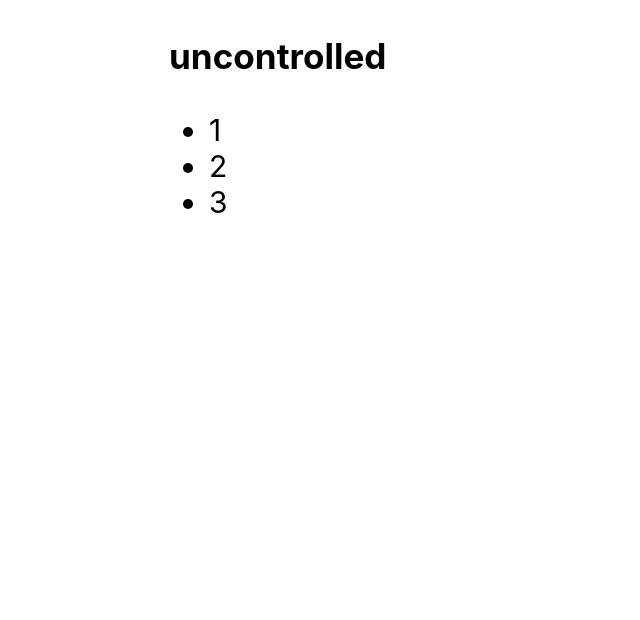
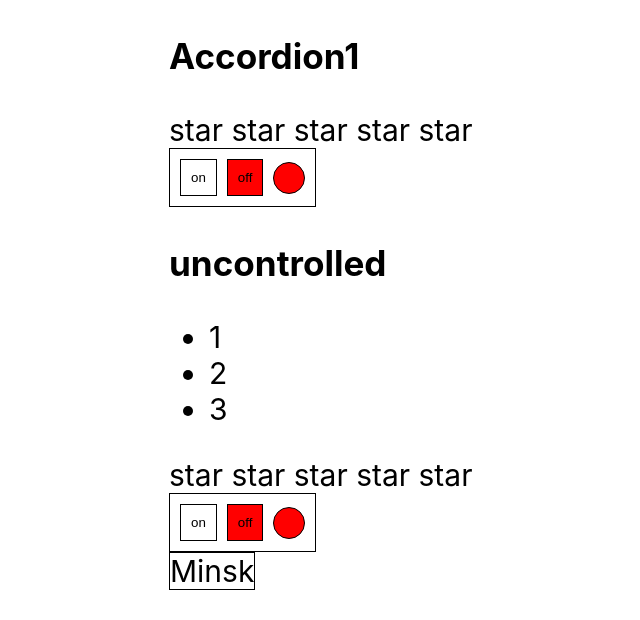
Before and after one commit to ArtLevel/React-in-detail, a React (Create React App) app: page / in a window 1280 px wide. Shown: the top 620 px of the page, without its empty margins (171-811 px from the left). Built offline with nearby package versions, Linux system fonts and the light colour scheme.

Commit message:
Refactor

```diff
--- a/src/App.tsx
+++ b/src/App.tsx
@@ -1,12 +1,12 @@
 import './App.css'
-import { Accordion } from './components/Accordion/Accordion'
-import { Rating, RatingValueT } from './components/Raiting/Raiting'
-import { OnOff } from './components/OnOff/OnOff'
-import { UncontrolledAccordion } from './components/UncontrolledAccordion/UncontrolledAccordion'
-import { UncontrolledRating } from './components/UncontrolledRating/UncontrolledRating'
+import Accordion from './components/Accordion/Accordion'
+import Rating, { RatingValueT } from './components/Raiting/Raiting'
 import React, { useState } from 'react'
-import { UncontrolledOnOff } from './components/UncontrolledOnOff/UncontrolledOnOff'
-import { Select } from './components/Select/Select'
+import OnOff from './components/OnOff/OnOff'
+import UncontrolledAccordion from './components/UncontrolledAccordion/UncontrolledAccordion'
+import UncontrolledRating from './components/UncontrolledRating/UncontrolledRating'
+import UncontrolledOnOff from './components/UncontrolledOnOff/UncontrolledOnOff'
+import Select from './components/Select/Select'
 
 function App() {
 	console.log('App rendering')
@@ -20,31 +20,31 @@ function App() {
 
 	return (
 		<div className='app'>
-			{/*<Accordion*/}
-			{/*	titleValue={'Accordion1'}*/}
-			{/*	active={accordionActive}*/}
-			{/*	toggleActive={toggleActiveAccordion}*/}
-			{/*	items={[*/}
-			{/*		{ title: 'Dimych', value: 1 },*/}
-			{/*		{ title: 'Valera', value: 2 },*/}
-			{/*		{ title: 'Viktor', value: 3 }*/}
-			{/*	]}*/}
-			{/*	onClick={() => {}}*/}
-			{/*/>*/}
-			{/*<Rating value={ratingValue} setRating={setRatingValue} />*/}
-			{/*<OnOff callback={toggleOnOff} value={onOff} />*/}
+			<Accordion
+				titleValue={'Accordion1'}
+				active={accordionActive}
+				toggleActive={toggleActiveAccordion}
+				items={[
+					{ title: 'Dimych', value: 1 },
+					{ title: 'Valera', value: 2 },
+					{ title: 'Viktor', value: 3 }
+				]}
+				onClick={() => {}}
+			/>
+			<Rating value={ratingValue} setRating={setRatingValue} />
+			<OnOff callback={toggleOnOff} value={onOff} />
 			<UncontrolledAccordion titleValue={'uncontrolled'} />
-			{/*<UncontrolledRating onChange={() => {}} />*/}
-			{/*<UncontrolledOnOff />*/}
-			{/*<Select*/}
-			{/*	value={selectValue}*/}
-			{/*	items={[*/}
-			{/*		{ value: '1', title: 'Minsk' },*/}
-			{/*		{ value: '2', title: 'Moscow' },*/}
-			{/*		{ value: '3', title: 'Kiev' }*/}
-			{/*	]}*/}
-			{/*	onChange={setSelectValue}*/}
-			{/*/>*/}
+			<UncontrolledRating onChange={() => {}} />
+			<UncontrolledOnOff />
+			<Select
+				value={selectValue}
+				items={[
+					{ value: '1', title: 'Minsk' },
+					{ value: '2', title: 'Moscow' },
+					{ value: '3', title: 'Kiev' }
+				]}
+				onChange={setSelectValue}
+			/>
 		</div>
 	)
 }
--- a/src/components/Accordion/Accordion.tsx
+++ b/src/components/Accordion/Accordion.tsx
@@ -1,4 +1,4 @@
-import { FC } from 'react'
+import React, { FC } from 'react'
 
 type ItemT = {
 	title: string
@@ -13,7 +13,7 @@ type AccordionPT = {
 	onClick: (value: any) => void
 }
 
-export function Accordion({
+function Accordion({
 	items,
 	titleValue,
 	active,
@@ -56,3 +56,5 @@ const AccordionBody: FC<AccordionBodyPT> = ({ items, onClick }) => {
 		</ul>
 	)
 }
+
+export default React.memo(Accordion)
--- a/src/components/OnOff/OnOff.tsx
+++ b/src/components/OnOff/OnOff.tsx
@@ -1,27 +1,29 @@
+import React from 'react'
+
 type OnOffPT = {
-	value: boolean;
-	callback: () => void;
-};
+	value: boolean
+	callback: () => void
+}
 
-export function OnOff({value, callback}: OnOffPT) {
+function OnOff({ value, callback }: OnOffPT) {
 	const block = {
 		padding: '10px',
 		display: 'flex',
 		alignItems: 'center',
 		gap: '10px',
 		border: '1px solid black',
-		width: 'min-content',
-	};
+		width: 'min-content'
+	}
 	const on = {
 		padding: '10px',
 		backgroundColor: value ? 'green' : 'white',
-		border: '1px solid black',
-	};
+		border: '1px solid black'
+	}
 	const off = {
 		padding: '10px',
 		backgroundColor: value ? 'white' : 'red',
-		border: '1px solid black',
-	};
+		border: '1px solid black'
+	}
 	const indicator = {
 		display: 'block',
 		padding: '10px',
@@ -29,15 +31,19 @@ export function OnOff({value, callback}: OnOffPT) {
 		height: '10px',
 		borderRadius: '50%',
 		backgroundColor: value ? 'green' : 'red',
-		border: '1px solid black',
-	};
+		border: '1px solid black'
+	}
 	return (
 		<div style={block}>
-			<button style={on} onClick={callback}>on
+			<button style={on} onClick={callback}>
+				on
 			</button>
-			<button style={off} onClick={callback}>off
+			<button style={off} onClick={callback}>
+				off
 			</button>
 			<span style={indicator}></span>
 		</div>
-	);
+	)
 }
+
+export default React.memo(OnOff)
--- a/src/components/Select/Select.tsx
+++ b/src/components/Select/Select.tsx
@@ -1,5 +1,5 @@
 import s from './Select.module.css'
-import { useState, KeyboardEvent, useEffect } from 'react'
+import React, { useState, KeyboardEvent, useEffect } from 'react'
 
 type ItemT = {
 	title: string
@@ -12,7 +12,7 @@ type SelectPT = {
 	onChange: (value: any) => void
 }
 
-export function Select({ items, value, onChange }: SelectPT) {
+function Select({ items, value, onChange }: SelectPT) {
 	const [active, setActive] = useState(false)
 	const [hoveredElementValue, setHoveredElementValue] = useState(value)
 
@@ -71,3 +71,5 @@ export function Select({ items, value, onChange }: SelectPT) {
 		</>
 	)
 }
+
+export default React.memo(Select)
--- a/src/components/UncontrolledAccordion/UncontrolledAccordion.tsx
+++ b/src/components/UncontrolledAccordion/UncontrolledAccordion.tsx
@@ -11,7 +11,7 @@ export type ActionT = {
 
 export const TOGGLE_COLLAPSED = 'TOGGLE_COLLAPSED'
 
-export function UncontrolledAccordion({ titleValue }: AccordionPT) {
+function UncontrolledAccordion({ titleValue }: AccordionPT) {
 	// const [active, setActive] = useState<boolean>(false)
 	const [state, dispatch] = useReducer(reducer, { collapsed: false })
 
@@ -45,3 +45,5 @@ function AccordionBody() {
 		</ul>
 	)
 }
+
+export default React.memo(UncontrolledAccordion)
--- a/src/components/UncontrolledOnOff/UncontrolledOnOff.tsx
+++ b/src/components/UncontrolledOnOff/UncontrolledOnOff.tsx
@@ -1,33 +1,33 @@
-import {useState} from 'react';
+import React, { useState } from 'react'
 
 type OnOffPT = {
-	on?: boolean;
-};
+	on?: boolean
+}
 
-export function UncontrolledOnOff(props: OnOffPT) {
-	const [active, setActive] = useState<boolean>(props.on ? props.on : false);
+function UncontrolledOnOff(props: OnOffPT) {
+	const [active, setActive] = useState<boolean>(props.on ? props.on : false)
 
 	const toggleActive = () => {
-		setActive((active) => !active);
-	};
+		setActive(active => !active)
+	}
 	const block = {
 		padding: '10px',
 		display: 'flex',
 		alignItems: 'center',
 		gap: '10px',
 		border: '1px solid black',
-		width: 'min-content',
-	};
+		width: 'min-content'
+	}
 	const on = {
 		padding: '10px',
 		backgroundColor: active ? 'green' : 'white',
-		border: '1px solid black',
-	};
+		border: '1px solid black'
+	}
 	const off = {
 		padding: '10px',
 		backgroundColor: active ? 'white' : 'red',
-		border: '1px solid black',
-	};
+		border: '1px solid black'
+	}
 	const indicator = {
 		display: 'block',
 		padding: '10px',
@@ -35,15 +35,19 @@ export function UncontrolledOnOff(props: OnOffPT) {
 		height: '10px',
 		borderRadius: '50%',
 		backgroundColor: active ? 'green' : 'red',
-		border: '1px solid black',
-	};
+		border: '1px solid black'
+	}
 	return (
 		<div style={block}>
-			<button style={on} onClick={toggleActive}>on
+			<button style={on} onClick={toggleActive}>
+				on
 			</button>
-			<button style={off} onClick={toggleActive}>off
+			<button style={off} onClick={toggleActive}>
+				off
 			</button>
 			<span style={indicator}></span>
 		</div>
-	);
+	)
 }
+
+export default React.memo(UncontrolledOnOff)
--- a/src/components/UncontrolledRating/UncontrolledRating.tsx
+++ b/src/components/UncontrolledRating/UncontrolledRating.tsx
@@ -1,67 +1,92 @@
-import {useState} from 'react';
+import React, { useState } from 'react'
 
 type RatingPT = {
-	value?: 1 | 2 | 3 | 4 | 5 | 0;
+	value?: 1 | 2 | 3 | 4 | 5 | 0
 	onChange: (value: 1 | 2 | 3 | 4 | 5 | 0) => void
-};
+}
 
-export function UncontrolledRating(props: RatingPT) {
-	const {onChange, ...restProps} = props
+function UncontrolledRating(props: RatingPT) {
+	const { onChange, ...restProps } = props
 
-	const [rating, setRating] = useState<number>(restProps.value ? restProps.value : 0);
+	const [rating, setRating] = useState<number>(
+		restProps.value ? restProps.value : 0
+	)
 	const removeRating = () => {
-		setRating(0);
-	};
+		setRating(0)
+	}
 
 	return (
 		<div>
-			<Star selected={rating > 0} value={1} callback={() => {
-				onChange(1);
+			<Star
+				selected={rating > 0}
+				value={1}
+				callback={() => {
+					onChange(1)
 					setRating(1)
 				}}
-			      remove={removeRating}/>
-			<Star selected={rating > 1} value={2} callback={() => {
-				onChange(2);
+				remove={removeRating}
+			/>
+			<Star
+				selected={rating > 1}
+				value={2}
+				callback={() => {
+					onChange(2)
 					setRating(2)
 				}}
-			      remove={removeRating}/>
-			<Star selected={rating > 2} value={3} callback={() => {
-				onChange(3);
+				remove={removeRating}
+			/>
+			<Star
+				selected={rating > 2}
+				value={3}
+				callback={() => {
+					onChange(3)
 					setRating(3)
 				}}
-			      remove={removeRating}/>
-			<Star selected={rating > 3} value={4} callback={() => {
-				onChange(4);
+				remove={removeRating}
+			/>
+			<Star
+				selected={rating > 3}
+				value={4}
+				callback={() => {
+					onChange(4)
 					setRating(4)
 				}}
-			      remove={removeRating}/>
-			<Star selected={rating > 4} value={5} callback={() => {
-				onChange(5);
+				remove={removeRating}
+			/>
+			<Star
+				selected={rating > 4}
+				value={5}
+				callback={() => {
+					onChange(5)
 					setRating(5)
 				}}
-			      remove={removeRating}/>
+				remove={removeRating}
+			/>
 		</div>
-	);
+	)
 }
 
 type StarPT = {
-	selected: boolean;
-	value: number;
-	callback: (value: number) => void;
-	remove: () => void;
-};
+	selected: boolean
+	value: number
+	callback: (value: number) => void
+	remove: () => void
+}
 
-function Star({
-	              selected,
-	              value,
-	              callback,
-	              remove,
-              }: StarPT) {
-	console.log('Star rendering');
-	return <span style={{
+function Star({ selected, value, callback, remove }: StarPT) {
+	console.log('Star rendering')
+	return (
+		<span
+			style={{
 				userSelect: 'none',
-		cursor: 'pointer',
-	}} onClick={() => callback(value)} onDoubleClick={remove}>{selected
-		? <b> star </b>
-		: ' star '}</span>;
+				cursor: 'pointer'
+			}}
+			onClick={() => callback(value)}
+			onDoubleClick={remove}
+		>
+			{selected ? <b> star </b> : ' star '}
+		</span>
+	)
 }
+
+export default React.memo(UncontrolledRating)
```
Also changed, not shown: src/components/Raiting/Raiting.tsx (+21 -17 lines), 1 other file (tests, documents, lock files or other folders). Lines whose indentation alone changed are shown as unchanged.
